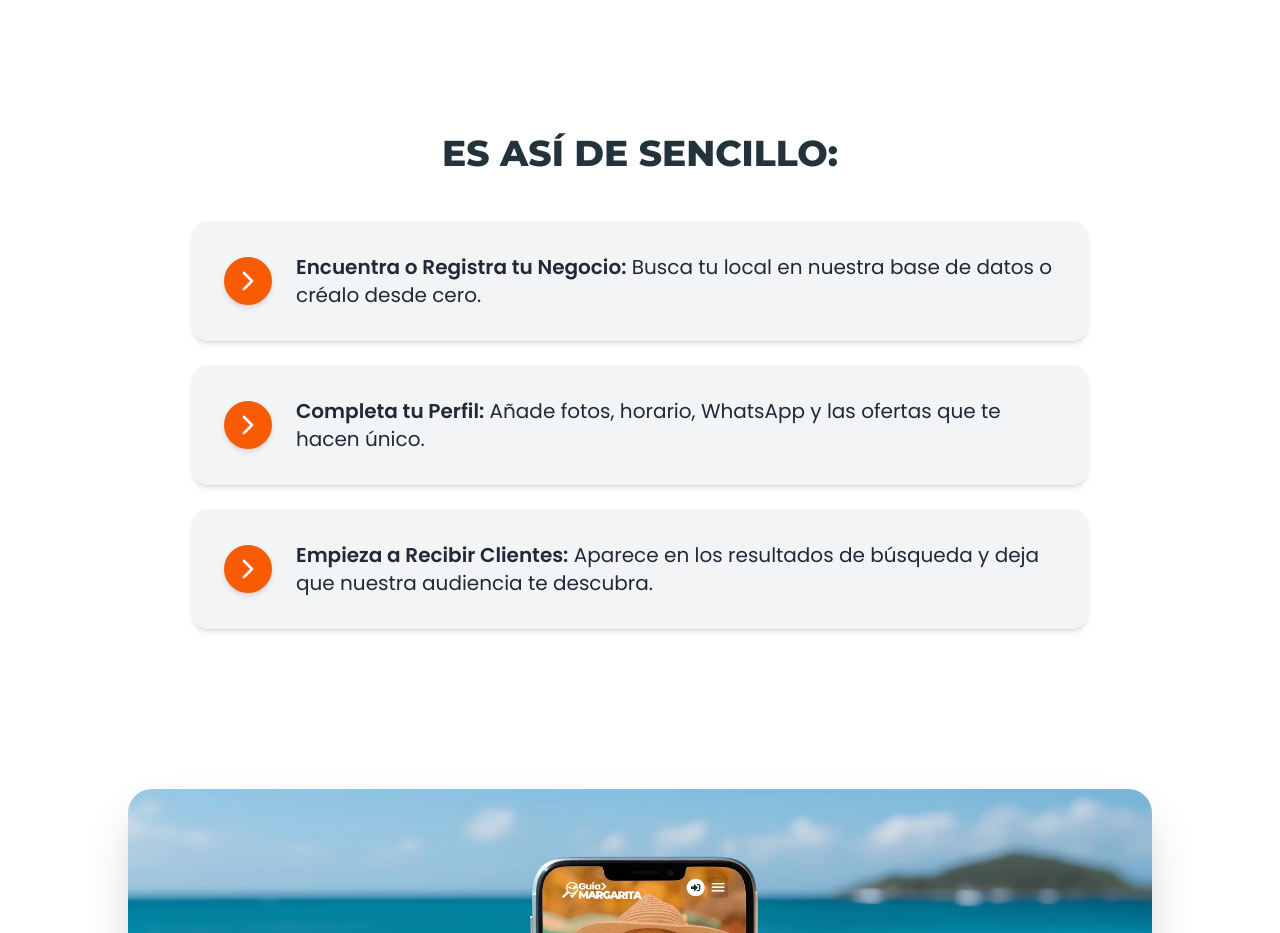
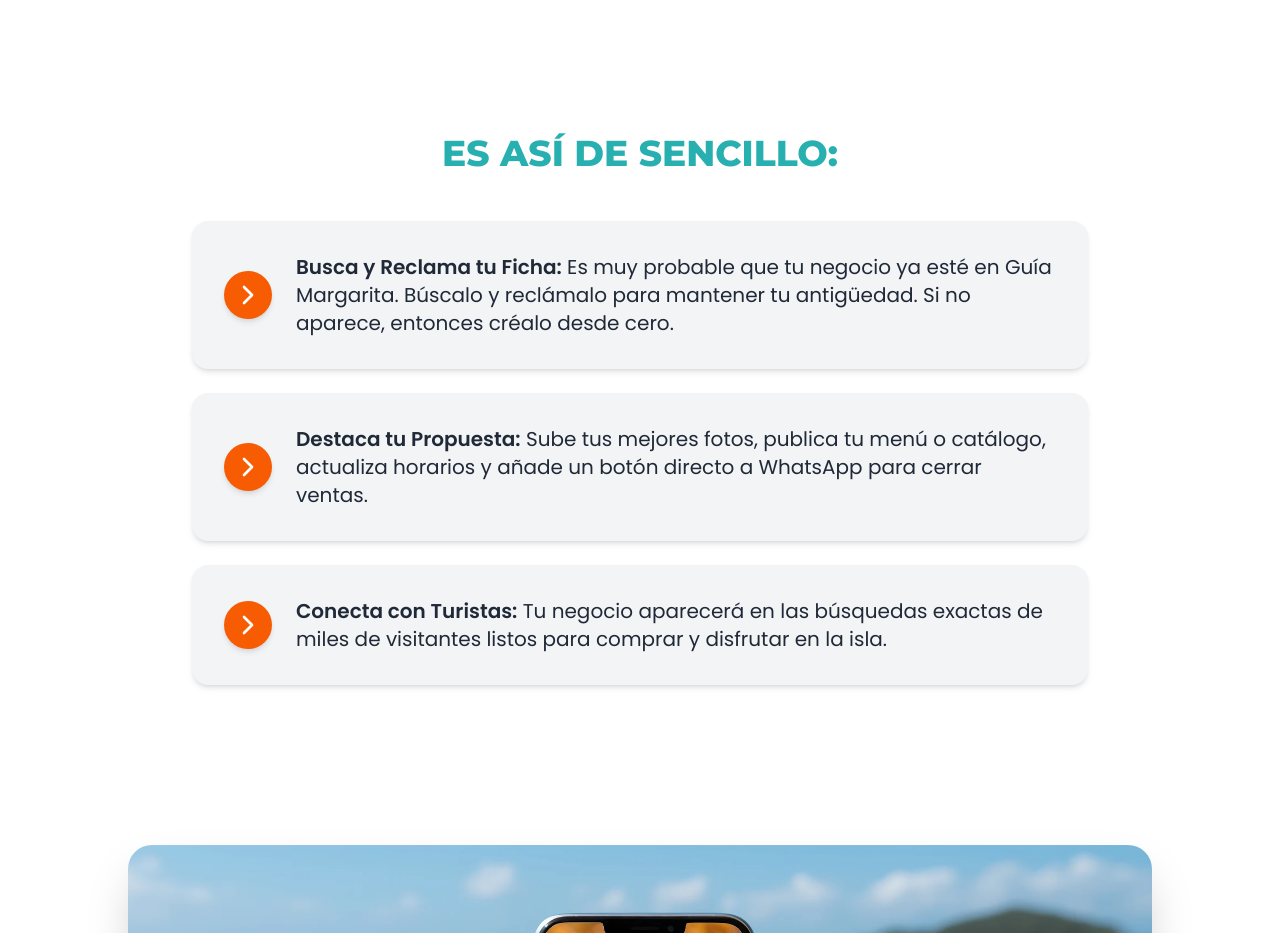
Before and after one commit to ashleyps/guiamargarita-lp, a React (Vite) app: page / in a window 1280 px wide. Shown: the part 1340-2273 px from the top of the page. Built offline with nearby package versions, Linux system fonts and the light colour scheme.

Commit message:
content: refine process section copy and color

```diff
--- a/src/App.tsx
+++ b/src/App.tsx
@@ -173,7 +173,7 @@ function App() {
       <section className="py-10 md:py-20 bg-white relative overflow-hidden">
         <div className="container mx-auto px-4 relative z-10">
           <div className="text-center mb-8 md:mb-12">
-            <h2 className="font-heading font-extrabold text-3xl md:text-4xl mb-4 text-brand-dark uppercase">
+            <h2 className="font-heading font-extrabold text-3xl md:text-4xl mb-4 text-brand-teal uppercase">
               ES ASÍ DE SENCILLO:
             </h2>
           </div>
@@ -185,7 +185,7 @@ function App() {
                 <ChevronRight className="w-8 h-8" />
               </div>
               <p className="text-gray-800 text-lg md:text-xl leading-relaxed">
-                <span className="font-bold">Encuentra o Registra tu Negocio:</span> Busca tu local en nuestra base de datos o créalo desde cero.
+                <span className="font-bold">Busca y Reclama tu Ficha:</span> Es muy probable que tu negocio ya esté en Guía Margarita. Búscalo y reclámalo para mantener tu antigüedad. Si no aparece, entonces créalo desde cero.
               </p>
             </div>
 
@@ -195,7 +195,7 @@ function App() {
                 <ChevronRight className="w-8 h-8" />
               </div>
               <p className="text-gray-800 text-lg md:text-xl leading-relaxed">
-                <span className="font-bold">Completa tu Perfil:</span> Añade fotos, horario, WhatsApp y las ofertas que te hacen único.
+                <span className="font-bold">Destaca tu Propuesta:</span> Sube tus mejores fotos, publica tu menú o catálogo, actualiza horarios y añade un botón directo a WhatsApp para cerrar ventas.
               </p>
             </div>
 
@@ -205,7 +205,7 @@ function App() {
                 <ChevronRight className="w-8 h-8" />
               </div>
               <p className="text-gray-800 text-lg md:text-xl leading-relaxed">
-                <span className="font-bold">Empieza a Recibir Clientes:</span> Aparece en los resultados de búsqueda y deja que nuestra audiencia te descubra.
+                <span className="font-bold">Conecta con Turistas:</span> Tu negocio aparecerá en las búsquedas exactas de miles de visitantes listos para comprar y disfrutar en la isla.
               </p>
             </div>
           </div>
```
